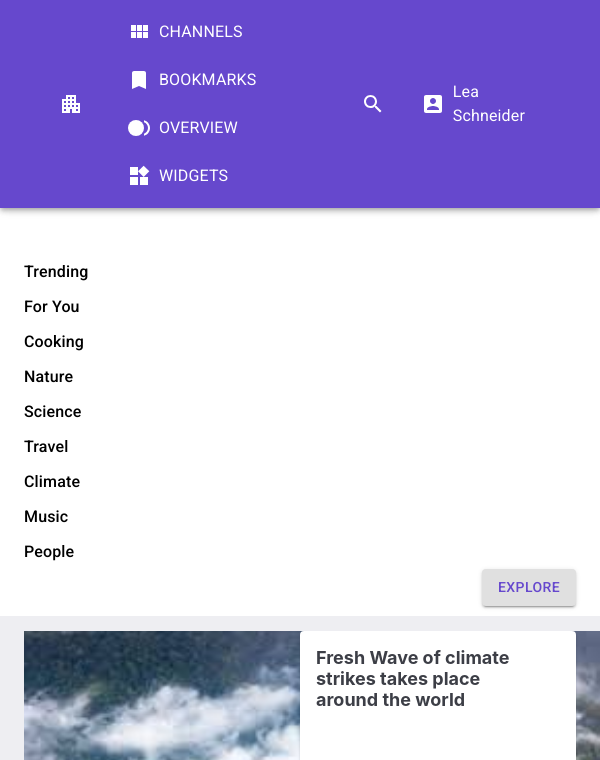
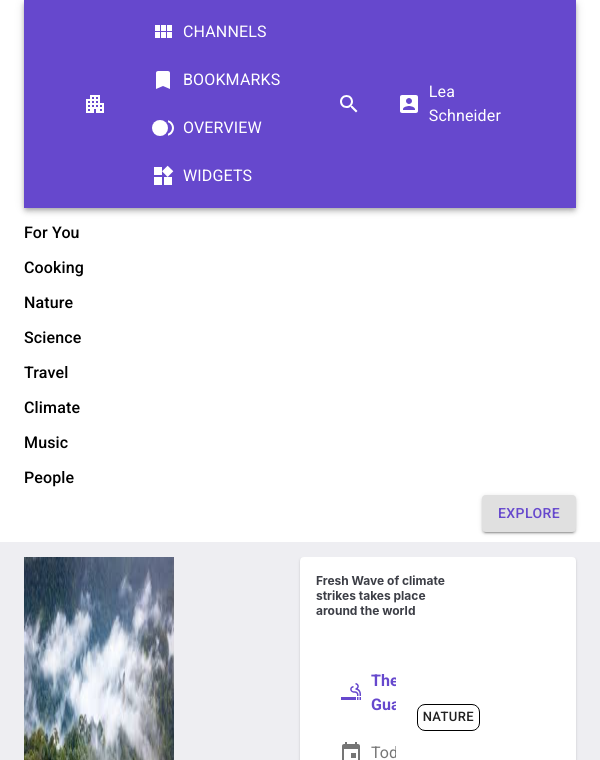
Before and after one commit to pravee674/demo, a React (Create React App) app: page / in a window 600 px wide. Shown: the top 760 px of the page. Built offline with nearby package versions, Linux system fonts and the light colour scheme; no server answers.

Commit message:
responsive

```diff
--- a/src/App.css
+++ b/src/App.css
@@ -16,22 +16,29 @@
   }
 }
 
-@media screen  and (min-width: 480px) and (max-width: 640px){
+@media screen  and (min-width: 360px) and (max-width: 640px){
   .sub-header .MuiTypography-colorPrimary{
     padding: 0px 0px !important;
     width: 100%;
     float: left;
   }
+  .MuiAppBar-positionFixed{
+    position: relative !important;
+  }
   .sub-header{
-    margin-top: 30%;
+    margin-top: -17%;
   }
   .trendings .MuiGrid-grid-sm-4 img {
-    width: 100px !important;
+    width: 67px !important;
     height: 50px !important;
     margin-bottom: 10px !important;
   }
   #left-image h3{
-    font-size:18px !important;
+    font-size:12px !important;
+  }
+  .trendings img {
+    width: 150px !important;
+    height: 330px;
   }
 }
 
```
